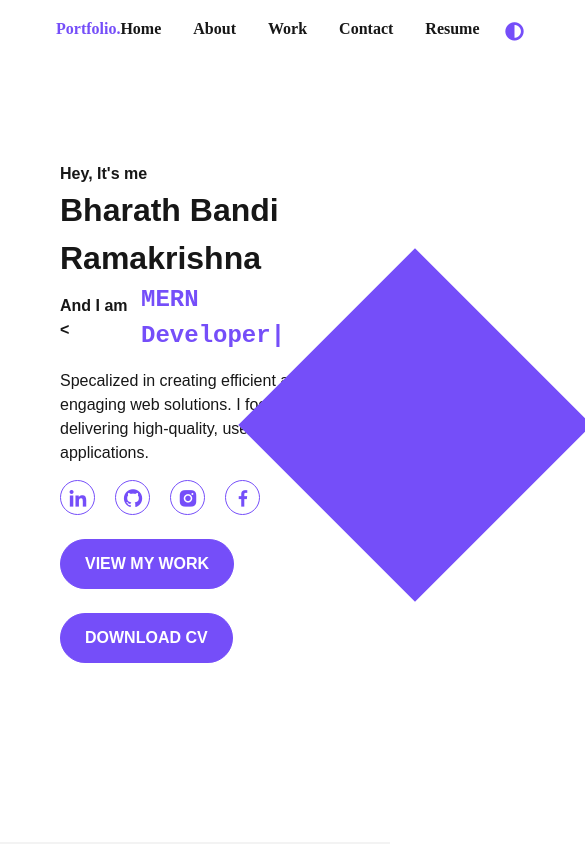
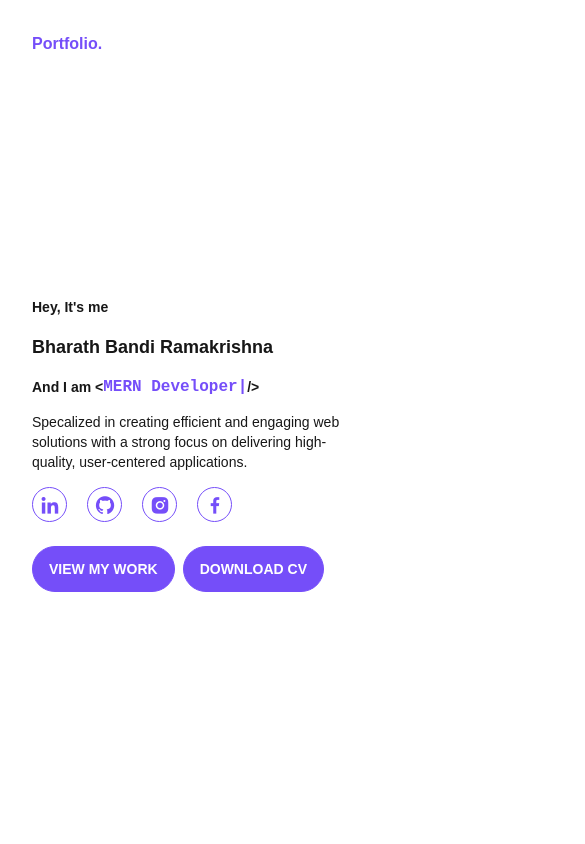
Before and after one commit to Bharathbandi96/portfolio, a Next.js app: page / in a window 390 px wide. Shown: the top 844 px of the page, 585 px wide, since content can reach past the window. Built offline with nearby package versions, Linux system fonts and the light colour scheme.

Commit message:
feat: added styles to support mobile view

```diff
--- a/app/component_styles/components.module.css
+++ b/app/component_styles/components.module.css
@@ -1,5 +1,5 @@
 .navLinks {
-  @apply inline-flex text-[var(--foreground)] opacity-0 font-extrabold animate-animTop [animation-delay:calc(0.2s_*_var(--i))] hover:text-[var(--theme-font-color)]
+  @apply inline-flex text-[var(--foreground)] opacity-0 font-bold animate-animTop [animation-delay:calc(0.2s_*_var(--i))] hover:text-[var(--theme-font-color)]
 }
 
 .theme {
@@ -11,7 +11,7 @@
 }
 
 .linkButton {
-  @apply inline-block mt-6 px-6 py-3 bg-[var(--theme-font-color)] text-[var(--background)] rounded-full font-bold uppercase no-underline mr-4 border border-[var(--theme-font-color)] animate-animLeft hover:text-[var(--theme-font-color)] hover:bg-[var(--background)]
+  @apply inline-block mt-6 mr-2 md:mr-4 px-4 md:px-6 py-3 bg-[var(--theme-font-color)] text-[var(--background)] rounded-full font-bold uppercase no-underline border border-[var(--theme-font-color)] animate-animLeft hover:text-[var(--theme-font-color)] hover:bg-[var(--background)]
 }
 
 .contactImageContainer {
--- a/app/components/About.tsx
+++ b/app/components/About.tsx
@@ -4,19 +4,19 @@ import { summary, experiences, education } from './data';
 
 const About = () => (
   <section
-    className='text-justify px-14 py-16 bg-[var(--secondary-color)] text-[var(--secondary-font-color)]'
+    className='text-justify p-8 md:px-14 md:py-16 bg-[var(--secondary-color)] text-[var(--secondary-font-color)]'
     id='about'
   >
     <h2 className='text-[2rem] mb-4 text-center'>About Me</h2>
     <p className='leading-relaxed text-lg mb-10'>
       {summary}
     </p>
-    <div className='flex justify-between'>
-      <div className='inline-flex w-[45%] flex-nowrap flex-col'>
+    <div className='flex justify-between flex-wrap md:flex-nowrap'>
+      <div className='flex md:inline-flex w-[100%] md:w-[45%] flex-nowrap flex-col'>
         <h2 className="text-2xl font-bold mb-6 text-center">Experience</h2>
         <Timeline data={experiences} />
       </div>
-      <div className='inline-flex w-[45%] flex-nowrap flex-col'>
+      <div className='flex md:inline-flex w-[100%] pt-8 md-pt-0 md:w-[45%] flex-nowrap flex-col'>
         <h2 className="text-2xl font-bold mb-6 text-center">Key Skills</h2>
         <Skills />
         <h2 className="text-2xl font-bold mb-6 text-center mt-6">Education</h2>
--- a/app/components/Contact.tsx
+++ b/app/components/Contact.tsx
@@ -2,8 +2,8 @@ import QuickContacts from './QuickContacts';
 import ContactForm from './ContactForm';
 
 const Contact = () => (
-  <section className='text-center bg-[var(--secondary-color)] px-4 py-16' id='contact'>
-    <div className='flex justify-evenly flex-nowrap'>
+  <section className='text-center bg-[var(--secondary-color)] p-8 md:px-4 md:py-16' id='contact'>
+    <div className='flex justify-evenly flex-wrap md:flex-nowrap'>
       <QuickContacts />
       <ContactForm />
     </div>
--- a/app/components/ContactForm.tsx
+++ b/app/components/ContactForm.tsx
@@ -38,7 +38,7 @@ const ContactForm = () => {
                     message: '',
                 })
             } else {
-                setStatus(result.error);
+                setStatus('There is error in handling mail service');
             }
         } catch (error) {
             if (error) {
@@ -49,7 +49,7 @@ const ContactForm = () => {
         }
     };
     return (
-        <div className='block w-[45%]'>
+        <div className='block w-[100%] md:w-[45%]'>
             <h2 className='text-[2rem] mb-4 text-[var(--secondary-font-color)]'>Contact Me</h2>
             <form className='max-w-[500px] my-0 mx-auto' onSubmit={handleSubmit}>
                 <input
@@ -79,7 +79,7 @@ const ContactForm = () => {
                     onChange={handleChange}
                 ></textarea>
                 {status && <p className='px-2 text-[var(--secondary-font-color)]'>
-                    {JSON.stringify(status)}
+                    {status}
                 </p>}
                 <button type="submit" className='border border-[var(--theme-font-color)] py-[0.8rem] px-[1.5rem] rounded-full font-bold text-[var(--theme-font-color)] bg-[var(--background)] hover:text-[var(--background)] hover:bg-[var(--theme-font-color)]'>Send Message</button>
             </form>
--- a/app/components/Header.tsx
+++ b/app/components/Header.tsx
@@ -3,9 +3,9 @@ import Link from 'next/link';
 import ThemeIcon from './Theme';
 import styles from '../component_styles/components.module.css';
 
-const Header = () => (<header className='flex font-[cursive] p-4 justify-between items-center bg-[var(--primary-color)] my-0 mx-[40px]'>
+const Header = () => (<header className='flex p-8 justify-between items-center bg-[var(--primary-color)] my-0 md:mx-[40px]'>
   <Link href='#home' className='text-[var(--theme-font-color)] font-extrabold'>Portfolio.</Link>
-  <nav className='flex items-center'>
+  <nav className='hidden  md:flex items-center'>
     <ul className='inline-flex gap-8'>
       <li style={{ '--i': '1' } as React.CSSProperties}>
         <Link href="#home" className={styles.navLinks}>
--- a/app/components/Home.tsx
+++ b/app/components/Home.tsx
@@ -6,18 +6,18 @@ import { headline } from './data';
 
 const Home = () => (
   <section
-    className="h-[calc(100vh-60px)] text-[var(--foreground)] p-5 bg-[var(--primary-color)]"
+    className="h-[calc(100vh-60px)] text-sm md:text-base text-[var(--foreground)] p-8 bg-[var(--primary-color)]"
     id="home"
   >
     {/* <div className="absolute w-[120px] h-[120px] bg-[var(--theme-font-color)] -left-[60px] rotate-[45deg] top-[150px]" /> */}
-    <div className="flex h-[90%] max-w-[90%] justify-start flex-wrap content-center ml-[40px] animate-animRight [animation-delay:.1s]">
-      <div className="w-[100%]">
+    <div className="flex h-[90%] md:max-w-[90%] justify-start flex-wrap content-center md:ml-[40px] animate-animRight [animation-delay:.1s]">
+      <div className="w-[100%] pb-4 md:pb-0">
         <strong>
           {"Hey, It's me"}
         </strong>
       </div>
-      <div className="w-[100%]">
-        <strong className="text-[32px]">
+      <div className="w-[100%] pb-4 md:pb-0">
+        <strong className="text-lg md:text-[32px]">
           Bharath Bandi Ramakrishna
         </strong>
       </div>
@@ -26,7 +26,7 @@ const Home = () => (
         <TypingAnimationWithPause />
         {"/>"}
       </div>
-      <p className="max-w-[500px] mb-[15px]">{headline}</p>
+      <p className="md:max-w-[500px] mb-[15px]">{headline}</p>
       <div className="w-[100%]">
         <Link href={process.env.NEXT_PUBLIC_LINKEDIN_URL as string} target="_blank">
           <i className={`bx bxl-linkedin ${styles.quicklink}`} />
@@ -53,7 +53,7 @@ const Home = () => (
       </Link>
     </div>
     {/* <Image src="/Adobe Express - file.png" alt="Profile Photo" className="absolute top-[180px] right-[205px] w-[300px] transform rotate-y-180"/> */}
-    <div className="absolute w-[250px] h-[250px] bg-[var(--theme-font-color)] -right-[150px] top-[300px] rotate-[45deg]" />
+    <div className="hidden md:block absolute w-[250px] h-[250px] bg-[var(--theme-font-color)] -right-[150px] top-[300px] rotate-[45deg]" />
   </section>
 );
 
--- a/app/components/Projects.tsx
+++ b/app/components/Projects.tsx
@@ -2,9 +2,9 @@ import Link from "next/link";
 import { projectList } from './data';
 
 const Projects = () => (
-  <section className='text-[var(--secondary-font-color)] bg-[var(--primary-color) px-14 py-16 text-center ]' id='projects'>
+  <section className='text-[var(--secondary-font-color)] bg-[var(--primary-color) p-8 md:px-14 md:py-16 text-center ]' id='projects'>
     <h2 className='text-[var(--secondary-font-color)] mb-4 text-[2rem]'>My Projects</h2>
-    <div className='grid grid-cols-3 justify-center col-span-1 gap-8 mt-8'>
+    <div className='grid md:grid-cols-3 justify-center col-span-1 gap-8 mt-8'>
       {/* <div>
           <img src='Todo.png' />
           <div>
--- a/app/components/QuickContacts.tsx
+++ b/app/components/QuickContacts.tsx
@@ -2,7 +2,7 @@ import React from 'react';
 import styles from '../component_styles/components.module.css';
 
 const QuickContacts = () => (
-    <div className='block w-[45%]'>
+    <div className='block w-[100%] md:w-[45%] pb-10 md-pb-0'>
         <h2 className='text-[2rem] mb-4 text-[var(--secondary-font-color)]'>Quick Contact</h2>
         <p className={styles.contactImageContainer}>
             <i className={`${styles.contactImage} bx bxs-phone`} />
--- a/app/components/Skills.tsx
+++ b/app/components/Skills.tsx
@@ -2,7 +2,7 @@ import SkillBar from './skill-bar';
 import { skills } from './data';
 
 const Skills = () => (
-  <div className="p-6">
+  <div className="p-0 md:p-6">
     {skills.map((skill, index) => (
       <SkillBar key={index} data={skill} />
     ))}
--- a/app/components/data.ts
+++ b/app/components/data.ts
@@ -7,7 +7,7 @@ const summary: string = `Creative and detail-oriented Full Stack Developer with
       Additionally, as a Data Science graduate, I am skilled in Python, SQL, and R, with proven
       expertise in statistical analysis, machine learning, and predictive modelling.`
 
-const headline: string = 'Specalized in creating efficient and engaging web solutions. I focus on delivering high-quality, user-centered applications.';
+const headline: string = 'Specalized in creating efficient and engaging web solutions with a strong focus on delivering high-quality, user-centered applications.';
 
 const skills: ISkills[] = [
     {
--- a/app/components/text-animation.tsx
+++ /dev/null
@@ -1,46 +0,0 @@
-'use client'
-import { useState, useEffect, useMemo } from "react";
-
-const TypingAnimationWithPause = () => {
-  const [displayedText, setDisplayedText] = useState("");
-  const [index, setIndex] = useState(0);
-  const [charIndex, setCharIndex] = useState(0);
-  const [isDeleting, setIsDeleting] = useState(false);
-  const [delay, setDelay] = useState(100);
-  const textArray = useMemo(() => ["React Developer", "MERN Developer", "Frontend Developer", "Full Stack Developer"], []);
-
-  useEffect(() => {
-    const handleTyping = () => {
-      const currentText = textArray[index];
-      if (isDeleting) {
-        setDisplayedText((prev) => prev.slice(0, prev.length - 1));
-        setDelay(100);
-        if (displayedText === "") {
-          setIsDeleting(false);
-          setIndex((prevIndex) => (prevIndex + 1) % textArray.length);
-        }
-      } else {
-        setDisplayedText(() => currentText.slice(0, charIndex + 1));
-        if (displayedText === currentText) {
-          setDelay(2000);
-          setIsDeleting(true);
-        } else {
-          setDelay(100);
-        }
-      }
-      setCharIndex((prev) => (isDeleting ? prev - 1 : prev + 1));
-    };
-
-    const timer = setTimeout(handleTyping, delay);
-    return () => clearTimeout(timer);
-  }, [displayedText, charIndex, isDeleting, delay, textArray, index]);
-
-  return (
-    <div style={{ fontFamily: "monospace", fontSize: "24px", color: 'var(--theme-font-color)' }}>
-      {displayedText}
-      <span className="cursor">|</span>
-    </div>
-  );
-};
-
-export default TypingAnimationWithPause;
--- a/app/components/text_animation.tsx
+++ b/app/components/text_animation.tsx
@@ -36,7 +36,7 @@ const TypingAnimationWithPause = () => {
   }, [displayedText, charIndex, isDeleting, delay, textArray, index]);
 
   return (
-    <div style={{ fontFamily: "monospace", fontSize: "24px", color: 'var(--theme-font-color)' }}>
+    <div className='font-[monospace] text-[16px] md:text-[24px] text-[var(--theme-font-color)]'>
       {displayedText}
       <span className="cursor">|</span>
     </div>
```
Also changed, not shown: 1 other file (tests, documents, lock files or other folders).
